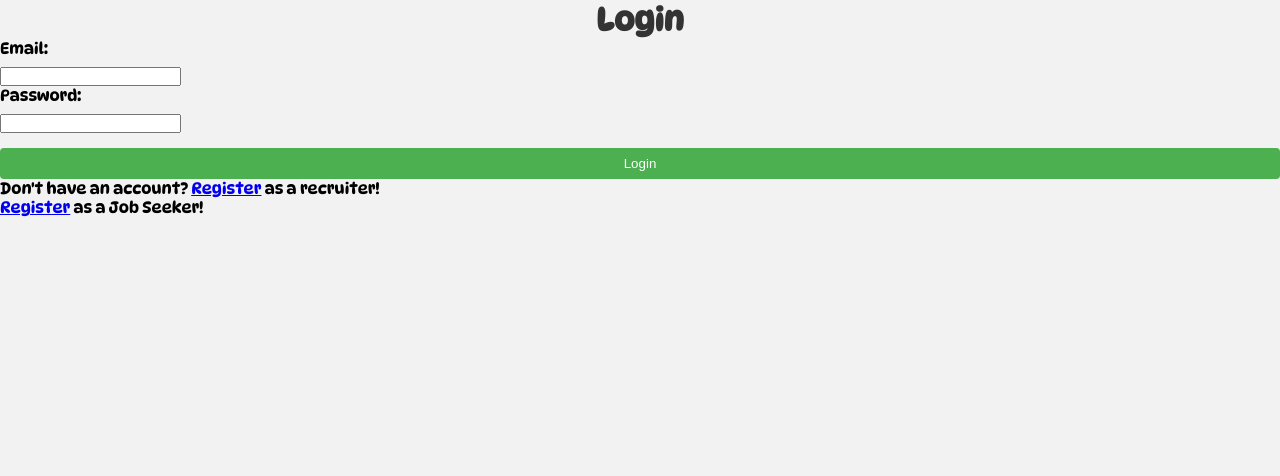
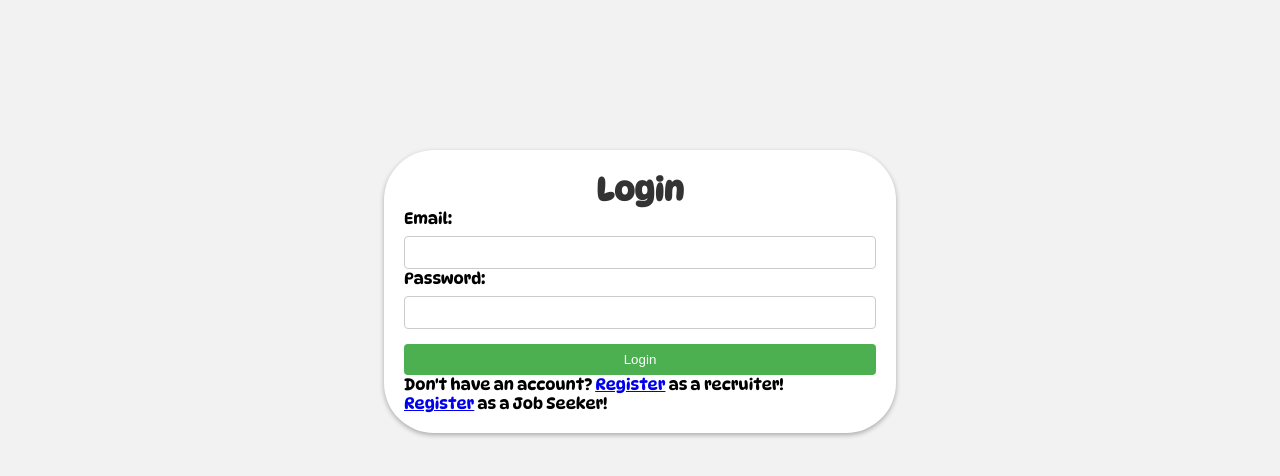
Before and after one commit to chadium1st/phpmysql-25285-23027-24773, a PHP site: page /login.php in a window 1280 px wide. Shown: the top 476 px of the page. Run offline with PHP 8.4, Linux system fonts and the light colour scheme.

Commit message:
Update login.php updated the login.php with new layout

```diff
--- a/login.php
+++ b/login.php
@@ -7,10 +7,13 @@ session_start();
 <html>
 <head>
     <title>Login Page</title>
-    <link rel="stylesheet" href="css/styles.css">
+    <?php
+        include "includes/metatags.php";
+    ?>
 </head>
 <body>
-    <div class="container">
+    <div id="supercontainer">
+    <div id="container">
         <h1>Login</h1>
         <?php
         // Check if there is a login error message
@@ -21,16 +24,17 @@ session_start();
         ?>
         <form action="login-action.php" method="POST">
             <label for="email">Email:</label>
-            <input type="text" name="email" required>
+            <input type="text" class="login-text"name="email" required>
 
             <label for="password">Password:</label>
-            <input type="password" name="password" required>
+            <input type="password" class="login-text" name="password" required>
 
             <input type="submit" value="Login">
         </form>
         <p>Don't have an account?
-        <a href="register.php?type=recruiter">Register</a> as a recruiter! </br>
-        <a href="register.php?type=seeker">Register</a> as a Job Seeker!</p>
+        <a href="register.php?type=recruiter" class="amper">Register</a> as a recruiter! </br>
+        <a href="register.php?type=job_seeker">Register</a> as a Job Seeker!</p>
+    </div>
     </div>
 </body>
 </html>
```
